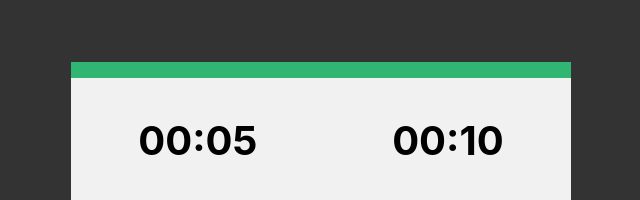
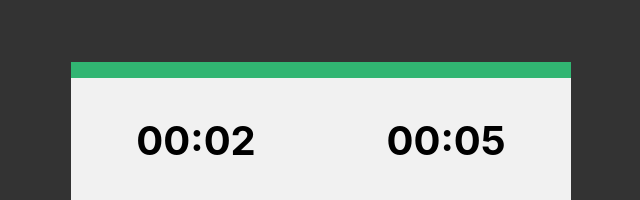
Before and after one commit to mojinet/Learning, a React (Create React App) app in the folder React/2. Pomodoro/pomodoro/: page / in a window 1280 px wide. Shown: the part 238-438 px from the top of the page, without its empty margins (319-959 px from the left). Built offline with nearby package versions, Linux system fonts and the light colour scheme.

Commit message:
refactor

```diff
--- a/React/2. Pomodoro/pomodoro/src/components/Pomodoro.js
+++ b/React/2. Pomodoro/pomodoro/src/components/Pomodoro.js
@@ -1,31 +1,37 @@
 import '../style/Pomodoro.scss'
 import Control from "./Control";
-// import Timer from "./Timer";
 import {useState, useEffect} from "react";
+import Timer from "./Timer";
+import Progress from "./Progress";
 
 function Pomodoro(){
-    const TIMER_WORK = 5
-    const TIMER_PAUSE = 10
+    const TIMER_WORK = 2
+    const TIMER_PAUSE = 5
     const [timer, setTimer] = useState(TIMER_WORK)
     const [timerPause, setTimerPause] = useState(TIMER_PAUSE)
     const [intervalId, setIntervalId] = useState(0)
+    const [timeWork, setTimeWork] = useState(true)
 
     useEffect(() =>{
-        timer <= 0 && clearInterval(intervalId)
-    },[timer])
+        if(timer <= 0){
+            clearInterval(intervalId)
+            setTimeWork(t => false)
+            startTimer()
+        }
+    },[timer, timerPause, timeWork])
 
-    const startPauseTimer = () => {
-        clearInterval(intervalId)
-        const newIntervalId = setInterval(()=>{
-            timerPause > 0 && setTimerPause(t => t - 1)
-        },1000)
-        setIntervalId(newIntervalId)
-    }
     const startTimer = () => {
         clearInterval(intervalId)
-        const newIntervalId = setInterval(()=>{
-            timer > 0 && setTimer(t => t - 1)
-        },1000)
+        let newIntervalId = null
+        if (timeWork){
+            newIntervalId = setInterval(()=>{
+                timer > 0 && setTimer(t => t - 1)
+            },1000)
+        }else{
+            newIntervalId = setInterval(()=>{
+                timerPause > 0 && setTimerPause(t => t - 1)
+            },1000)
+        }
         setIntervalId(newIntervalId)
     }
 
@@ -35,22 +41,17 @@ function Pomodoro(){
 
     const resetTimer = () => {
         clearInterval(intervalId)
+        setTimeWork(t => true)
         setTimer(TIMER_WORK)
         setTimerPause(TIMER_PAUSE)
     }
 
-    const displayTime = (time) => {
-        let min = Math.trunc(time/60) < 10 ? '0' + Math.trunc(time/60) : Math.trunc(time/60)
-        let sec = time%60 < 10 ? '0' + time%60 : time%60
-        return min + ':' + sec
-    }
-
     return (
         <div className="Pomodoro">
-            <div className="top-progress"></div>
+            <Progress timerWork={timer} timerPause={timerPause}/>
             <div className="timers">
-                <div>{displayTime(timer)}</div>
-                <div>{displayTime(timerPause)}</div>
+                <Timer time={timer} />
+                <Timer time={timerPause} />
             </div>
             <div className="controls">
                 <Control name="play" onClick={startTimer}/>
--- /dev/null
+++ b/React/2. Pomodoro/pomodoro/src/components/Progress.js
@@ -0,0 +1,12 @@
+import '../style/Progress.css'
+function Progress({timerWork, timerPause}){
+    const calcProgress = (timerWork,timerPause) => {
+
+    }
+
+    return (
+        <div className="progress-bar">{calcProgress(timerWork,timerPause)}</div>
+    )
+}
+
+export default Progress
--- a/React/2. Pomodoro/pomodoro/src/components/Timer.js
+++ b/React/2. Pomodoro/pomodoro/src/components/Timer.js
@@ -1,9 +1,15 @@
 function Timer({time}){
     return (
         <div>
-            {time}
+            {displayTime(time)}
         </div>
     )
 }
 
+const displayTime = (time) => {
+    let min = Math.trunc(time/60) < 10 ? '0' + Math.trunc(time/60) : Math.trunc(time/60)
+    let sec = time%60 < 10 ? '0' + time%60 : time%60
+    return min + ':' + sec
+}
+
 export default Timer
--- a/React/2. Pomodoro/pomodoro/src/style/Pomodoro.scss
+++ b/React/2. Pomodoro/pomodoro/src/style/Pomodoro.scss
@@ -6,11 +6,6 @@
     display: flex;
     flex-direction: column;
     justify-content: space-between;
-
-    .top-progress{
-        height: 1rem;
-        background-color: #31b572;
-    }
 
     .timers{
         display: flex;
--- /dev/null
+++ b/React/2. Pomodoro/pomodoro/src/style/Progress.css
@@ -0,0 +1,4 @@
+.progress-bar{
+    height: 1rem;
+    background-color: #31b572;
+}
```
